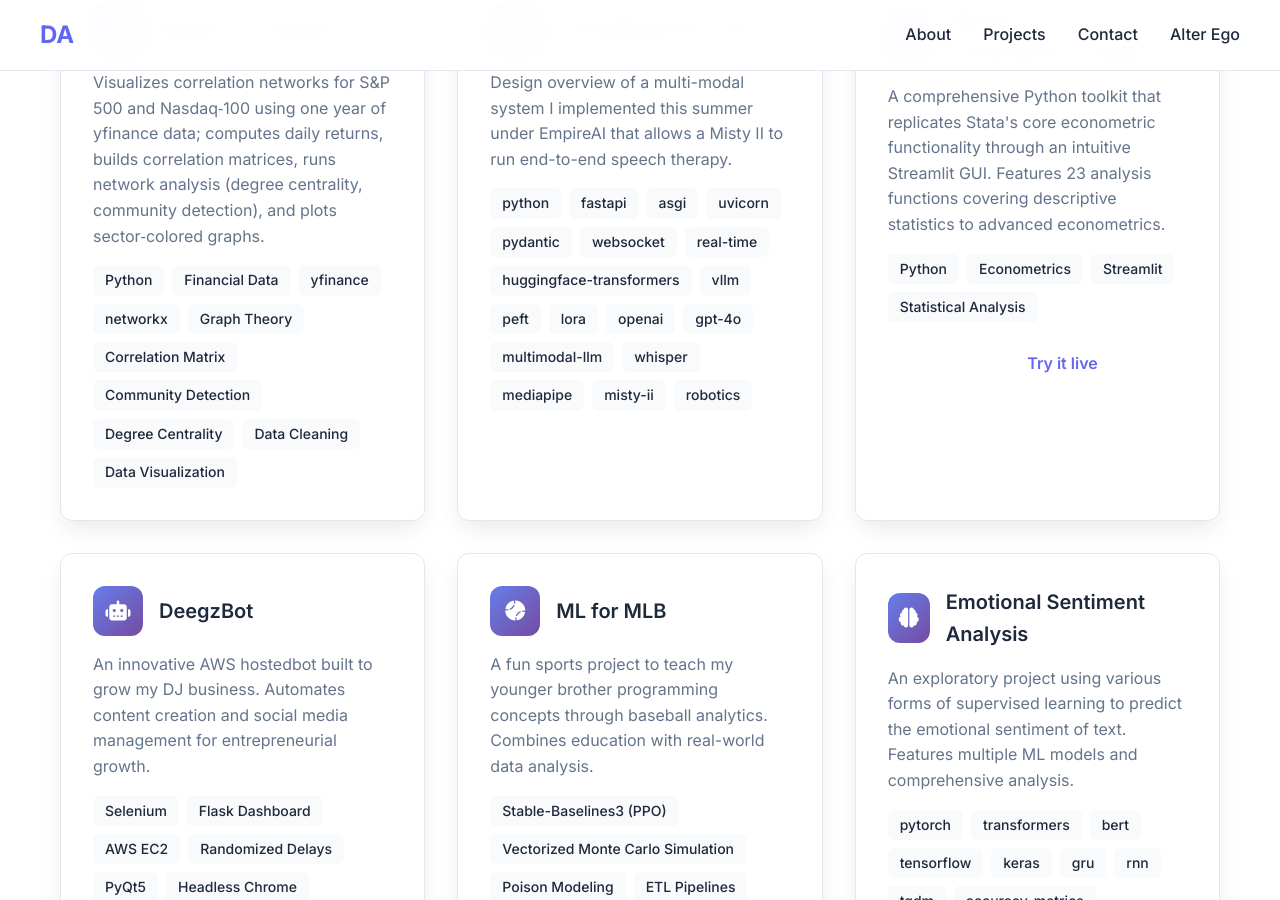
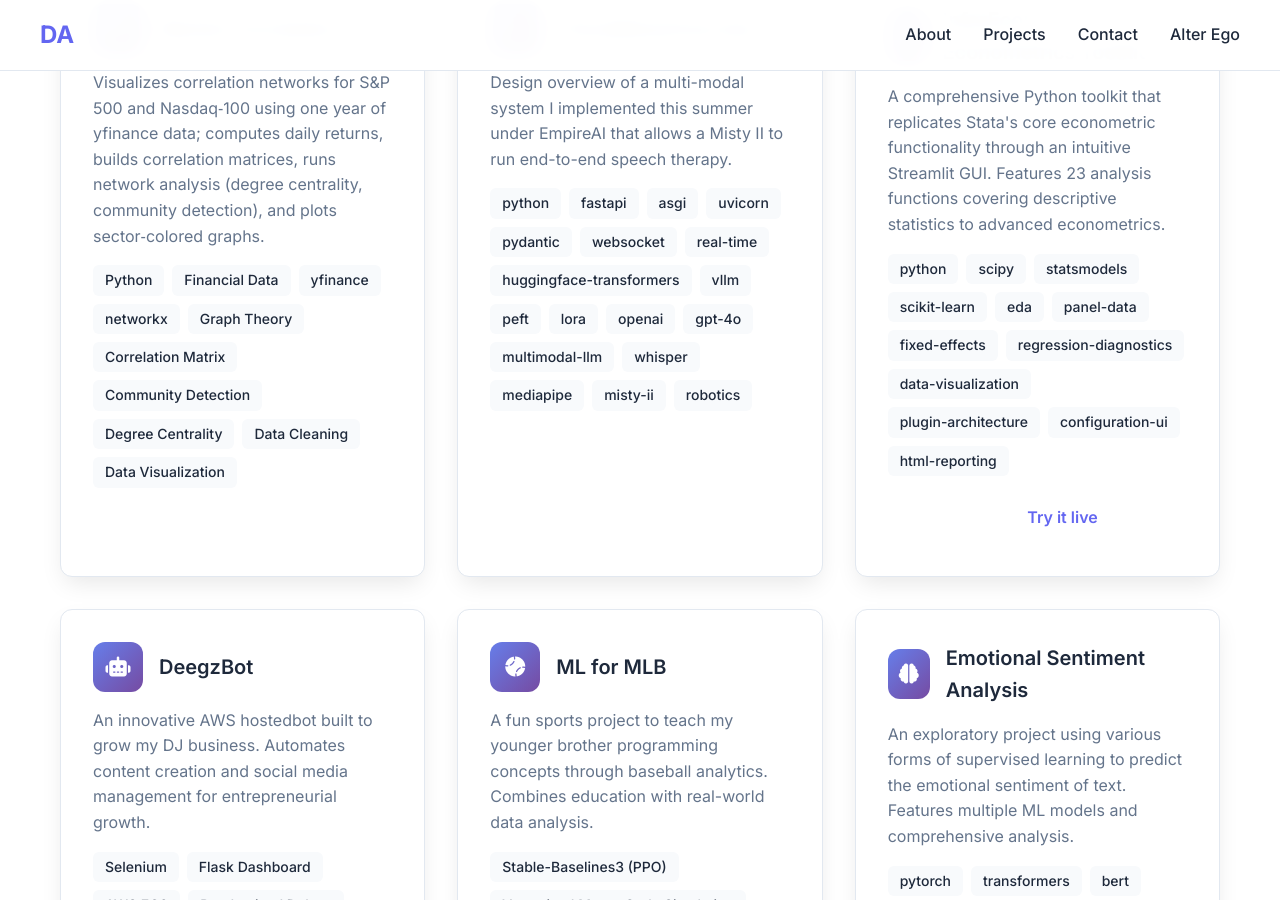
Before and after one commit to insdaguirre/insdaguirre.github.io, a Jekyll site: the page built from index.html, in a window 1280 px wide and 900 px high, scrolled down 1820 px. Built offline with Jekyll 4.4.1, drawn with Linux system fonts in a browser that asks for light colours.

Commit message:
Update InferEcon tech tags with detailed econometrics stack

```diff
--- a/index.html
+++ b/index.html
@@ -133,10 +133,18 @@ description: Senior at Cornell University studying Data Science and Physics. Pas
                 </div>
                 <p class="project-description">A comprehensive Python toolkit that replicates Stata's core econometric functionality through an intuitive Streamlit GUI. Features 23 analysis functions covering descriptive statistics to advanced econometrics.</p>
                 <div class="project-tech">
-                    <span class="tech-tag">Python</span>
-                    <span class="tech-tag">Econometrics</span>
-                    <span class="tech-tag">Streamlit</span>
-                    <span class="tech-tag">Statistical Analysis</span>
+                    <span class="tech-tag">python</span>
+                    <span class="tech-tag">scipy</span>
+                    <span class="tech-tag">statsmodels</span>
+                    <span class="tech-tag">scikit-learn</span>
+                    <span class="tech-tag">eda</span>
+                    <span class="tech-tag">panel-data</span>
+                    <span class="tech-tag">fixed-effects</span>
+                    <span class="tech-tag">regression-diagnostics</span>
+                    <span class="tech-tag">data-visualization</span>
+                    <span class="tech-tag">plugin-architecture</span>
+                    <span class="tech-tag">configuration-ui</span>
+                    <span class="tech-tag">html-reporting</span>
                 </div>
                 <div class="project-links">
                     <a href="https://github.com/insdaguirre/InferEcon" target="_blank" class="btn btn-secondary">GitHub</a>
```
